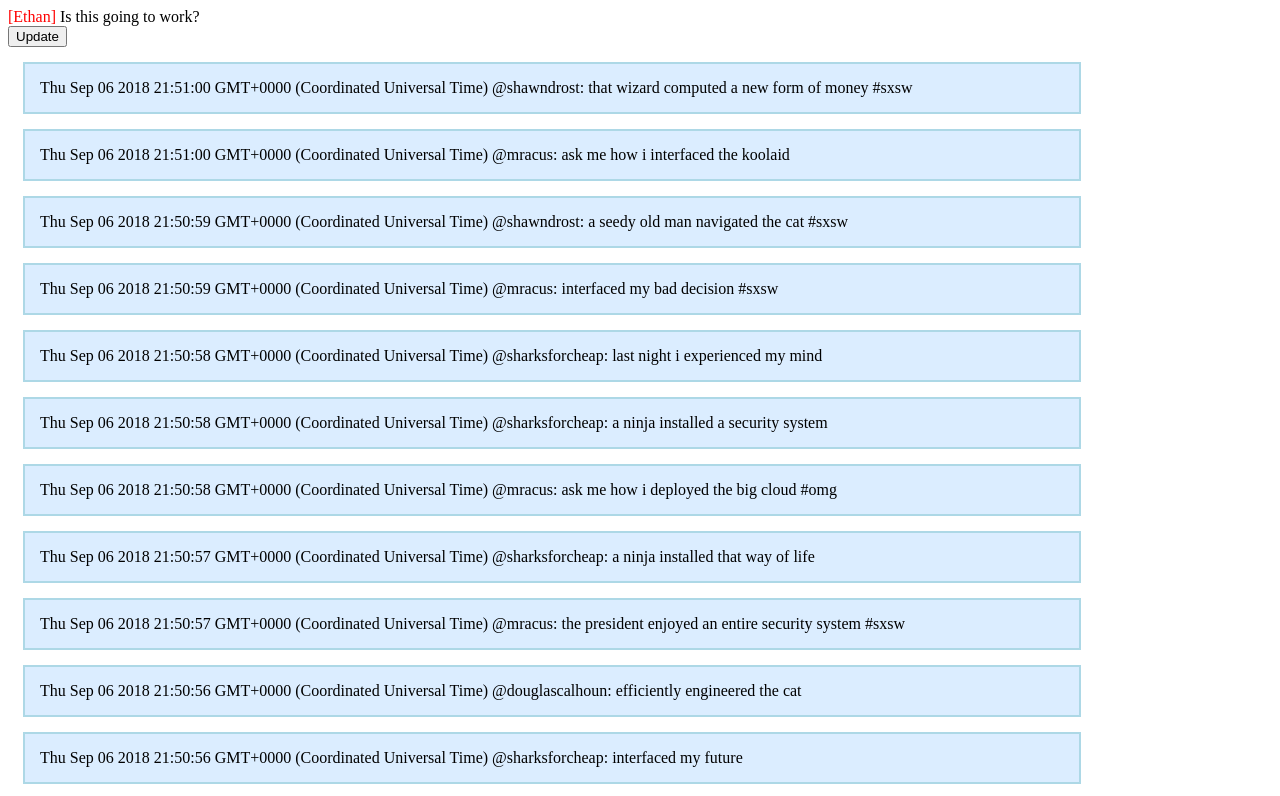
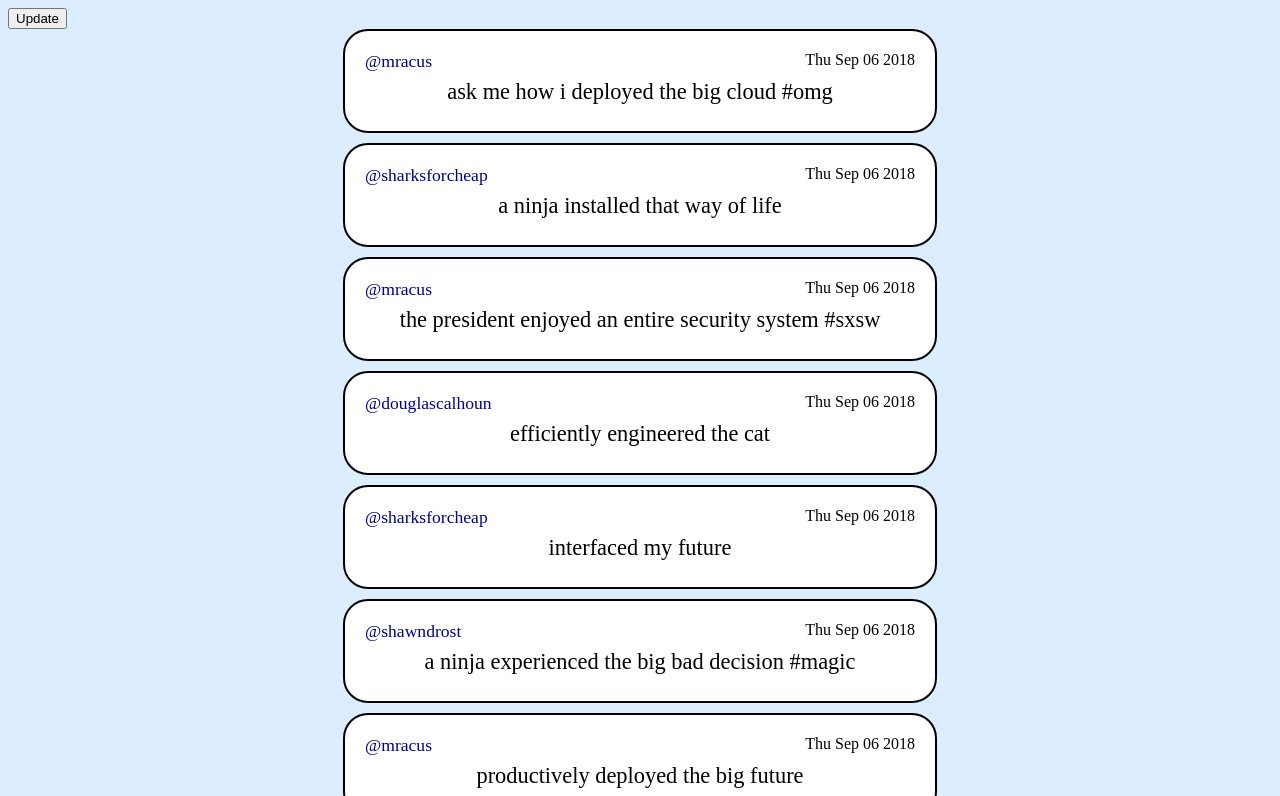
Before and after one commit to EthanVV/twiddler, a plain HTML site: page index.html in a window 1280 px wide. Both pictures are taken after a click on the button "Update". Shown: the top 796 px of the page. Drawn offline with Linux system fonts and the light colour scheme.

Commit message:
Updated page style

```diff
--- a/data_generator.js
+++ b/data_generator.js
@@ -55,8 +55,6 @@ var scheduleNextTweet = function(){
   setTimeout(scheduleNextTweet, Math.random() * 1500);
 };
 scheduleNextTweet();
-scheduleNextTweet();
-
 // utility function for letting students add "write a tweet" functionality
 // (note: not used by the rest of this file.)
 var writeTweet = function(message){
--- a/index.html
+++ b/index.html
@@ -13,24 +13,32 @@
         var index = streams.home.length - 1;
         while(index >= 0) {
           var tweet = streams.home[index];
-          var $tweet = $('<div class="tweet"></div>');
-          $tweet.attr('id', 'tweetNum' + index);
-          $tweet.text(`${tweet.created_at} @${tweet.user}: ${tweet.message}`)
+          var $tweet = $(`<div class="tweet" id="tweet${index}">
+            <div class="user" onclick="temp()">@${tweet.user}</div>
+            <div class="timeStamp" onclick="temp2()">${tweet.created_at.toDateString()}</div>
+            <p class="message">${tweet.message}</p>
+            </div>
+            `);
+          //$tweet.text(`${tweet.created_at} @${tweet.user}: ${tweet.message}`)
           $tweet.appendTo($tweetBlock);
           index --;
           displayedTweets++;
         }
         console.log(displayedTweets);
       }
+
+      function temp() {
+
+      }
+
+      function temp2() {
+
+      }
       // should be running when page is opened, IS NOT CURRENTLY
-      //$(document).ready(updateTweets());
     </script>
   </head>
   <body>
-    <div>
-      <name>[Ethan]</name><statement> Is this going to work?</statement>
-    </div>
-    <button onclick="updateTweets()">Update</button>
+    <button id="refresh" onclick="updateTweets()">Update</button>
     <div class="well" id="tweet-well">
       <tweetBlock>
 
--- a/style.css
+++ b/style.css
@@ -1,15 +1,42 @@
 body {
+	background: #DBEDFF;
 }
 
-name {
-	color: red;
+#refresh {
+	align-items: center;
+}
+
+.user {
+	font-size: 110%;
+	text-transform: underline;
+	float: left;
+	color: darkblue;
+}
+.user:hover {
+	 text-decoration: underline;
+}
+
+.timeStamp {
+	text-align-last: right;
+}
+
+.message {
+	font-size: 140%;
+	font-style: bold;
+	text-align: center;
+	margin-top: 10px;
 }
 
 
 .tweet {
-	background-color: #DBEDFF;
-  width: 80vw;
-  border: 2px solid lightblue;
-  padding: 15px;
-  margin: 15px;
+	background-color: white;
+  width: 550px;
+  height: 40px;
+  border: 2px solid black;
+  border-radius: 25px;
+  padding: 20px;
+  padding-bottom: 40px;
+  margin-right: auto;
+  margin-left: auto;
+  margin-bottom: 10px;
 }
```
